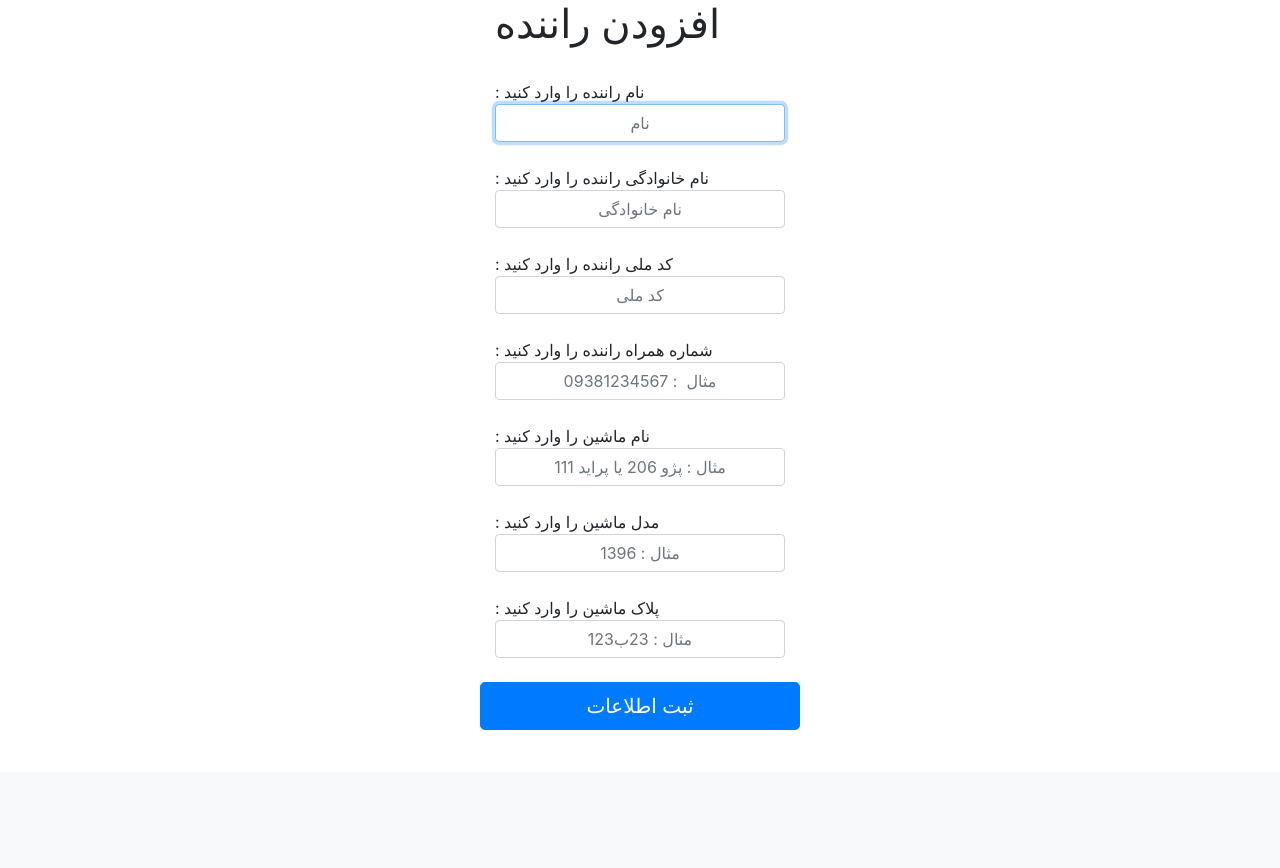
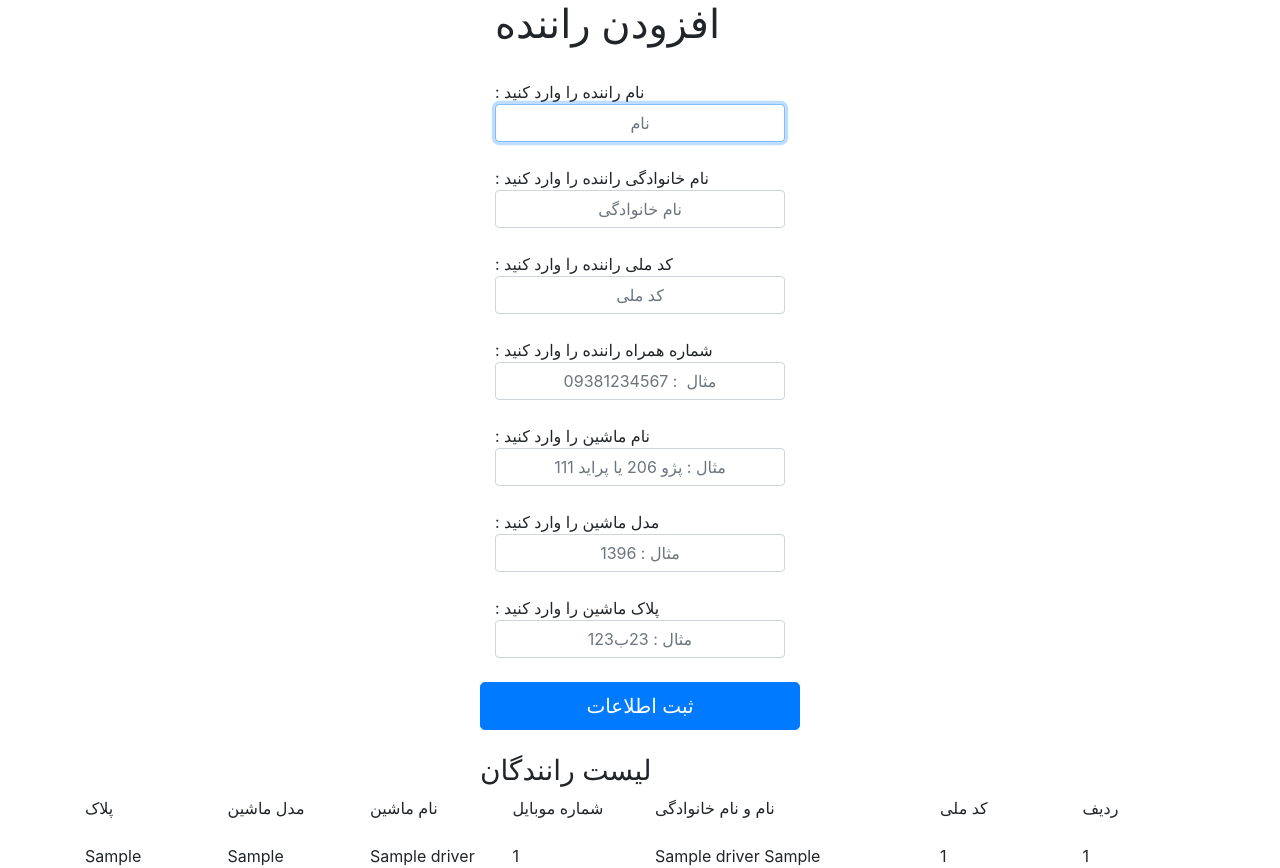
Before and after one commit to hamid20tik/driver, a Django app: page /add-driver/ in a window 1280 px wide. Shown: the part 100-968 px from the top of the page. Before the commit the page ends 830 px from the top, so only its background shows below. Run offline with Django 3.2, Linux system fonts and the light colour scheme; a user stored in the database is signed in; tables that the repository leaves empty hold one stand-in row (values such as "Sample post"); some libraries are stand-ins or nearby versions.

Commit message:
list driver 1 - dorost kardan list driver ke dar paeein safheye darj driver nemayesh dade mishavad 2 - dar views tavasote code : obj = driver.objects.all()         return render(request,'add_driver.html',{'rep_driver':obj})         tavanestim metod haye table person ra be narmafzar bedahim

```diff
--- a/myblog/driver/templates/add_driver.html
+++ b/myblog/driver/templates/add_driver.html
@@ -45,9 +45,64 @@
     <div class="form-group w-25" style="margin: auto">
       <button class="btn btn-lg btn-primary btn-block" type="submit" >ثبت اطلاعات </button>
 		</div>
-    <div class="alert">
+    <br/>
+    <div class="form-group w-25" style="margin: auto">
+        <h3 >لیست رانندگان </h3>
+        </div>
 
-</div>
+        <div class="container" >
+            <div class="row">
+                <div class="col">
+                   پلاک
+                </div>
+                <div class="col">
+                   مدل ماشین
+                </div>
+                <div class="col">
+                   نام ماشین
+                </div>
+                <div class="col">
+                   شماره موبایل
+                </div>
+                <div class="col-3">
+                   نام و نام خانوادگی
+                </div>
+                <div class="col">
+                   کد ملی
+                </div>
+                <div class="col">
+                   ردیف
+                </div>
+            </div>
+        </div>
+            {% for sa in rep_driver %}
+    <br/>
+        <div class="container ">
+            <div class="row">
+                <div class="col">
+                   {{sa.car_pelak}}
+                </div>
+                <div class="col">
+                   {{sa.car_model}}
+                </div>
+                <div class="col">
+                   {{sa.car_name}}
+                </div>
+                <div class="col">
+                   {{sa.phone}}
+                </div>
+                <div class="col-3">
+                   {{sa.name}} {{sa.family}}
+                </div>
+                <div class="col">
+                   {{sa.codemeli}}
+                </div>
+                <div class="col">
+                   {{sa.id}}
+                </div>
+            </div>
+        </div>
+    {% endfor %}
 </form>
 {% endblock %}
 
--- a/myblog/driver/views.py
+++ b/myblog/driver/views.py
@@ -20,11 +20,12 @@ def add_driver(request):
             dri.car_model = request.POST['car_model']
             dri.car_pelak = request.POST['car_pelak']
             dri.save()
-            return redirect('home_page')
+            return redirect('add_driver')
         else:
             return render(request,'add_driver.html',{'error':'تمامی مقادیر را به درستی وارد کنید '})
     else:
-        return render(request,'add_driver.html')
+        obj = driver.objects.all()
+        return render(request,'add_driver.html' , {'rep_driver':obj})
 @login_required
 def end_travel(request):
     return render(request,'end_travel.html')
@@ -68,6 +69,7 @@ def add_person(request):
         return render(request,'add_person.html',{'rep_person':obj})
 
 
+
 @login_required
 def report_page(request):
     obj = safar.objects.all()
```
